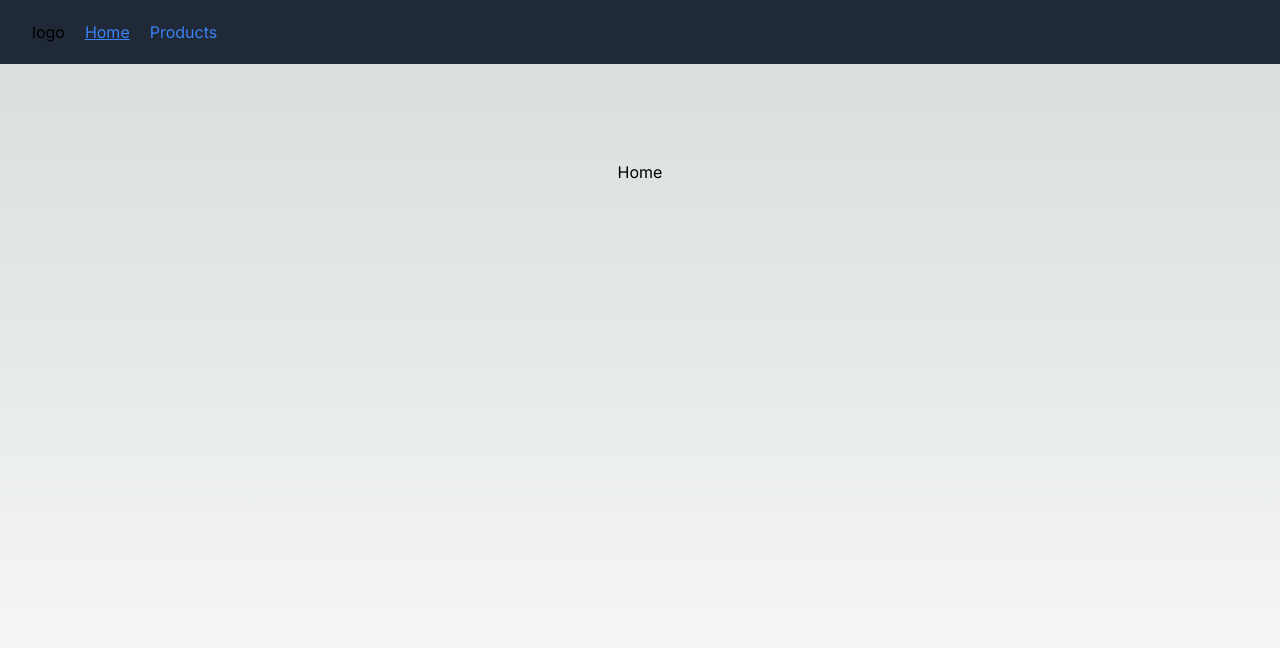
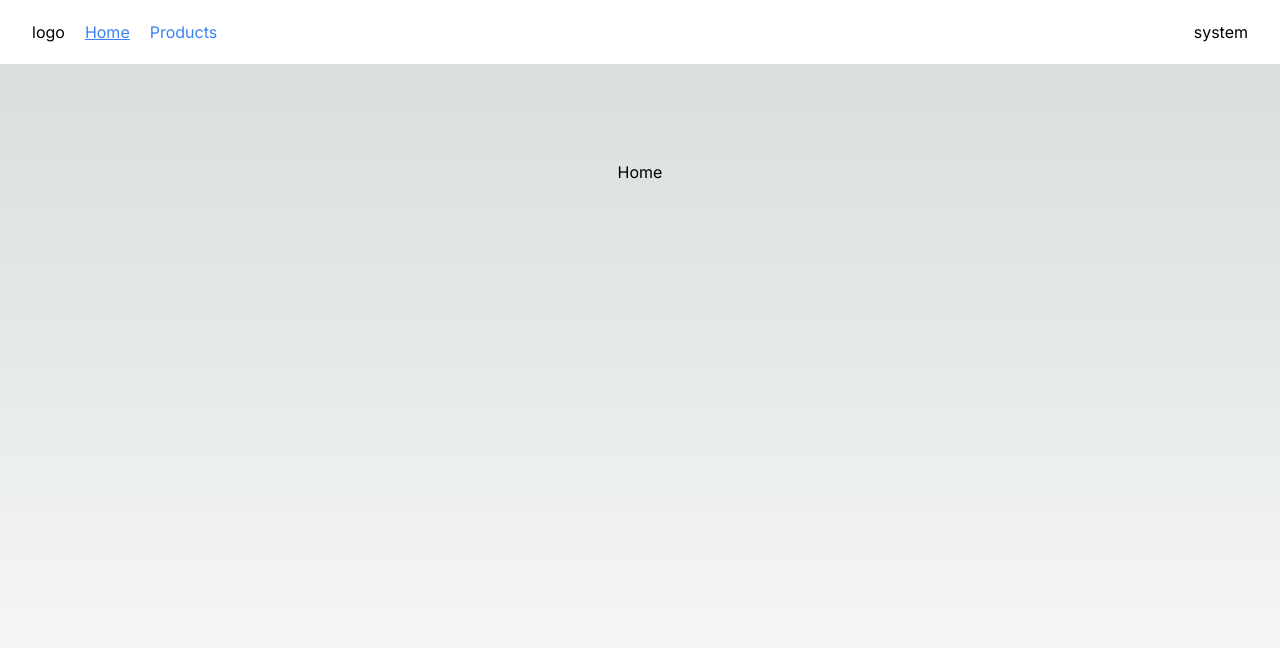
Before and after one commit to gajda-w/storefront-nextjs, a Next.js app: page / in a window 1280 px wide. Shown: the top 648 px of the page. Built offline with nearby package versions, Linux system fonts and the light colour scheme.

Commit message:
[wip]pdp

```diff
--- a/package.json
+++ b/package.json
@@ -11,6 +11,7 @@
   "dependencies": {
     "clsx": "^2.1.0",
     "next": "14.1.0",
+    "next-themes": "^0.2.1",
     "react": "^18",
     "react-dom": "^18"
   },
--- a/src/app/components/NavBar.tsx
+++ b/src/app/components/NavBar.tsx
@@ -1,9 +1,10 @@
 import { ActiveLink } from "@/app/components/ActiveLink";
 import { HamburgerMenu } from "@/app/components/HamburgerMenu";
+import { ThemeToggle } from "@/app/components/ThemeToggle";
 
 export const Navbar = () => {
   return (
-    <nav className="bg-gray-800">
+    <nav className="bg-white dark:bg-gray-800">
       <div className="mx-auto max-w-7xl px-2 sm:px-6 lg:px-8">
         <div className="relative flex h-16 items-center justify-between">
           <div className="absolute inset-y-0 left-0 flex items-center sm:hidden">
@@ -20,6 +21,7 @@ export const Navbar = () => {
               </li>
             </ul>
           </div>
+          <ThemeToggle />
         </div>
       </div>
     </nav>
--- a/src/app/components/ProductsList.tsx
+++ b/src/app/components/ProductsList.tsx
@@ -1,3 +1,4 @@
+import Link from "next/link";
 import { ProductCard } from "@/app/components";
 import { type Product } from "@/app/types";
 
@@ -9,7 +10,9 @@ export const ProductsList = ({ products }: ProductsListProps) => {
   return (
     <ul className="flex flex-wrap items-center justify-center gap-5" data-testid="products-list">
       {products.map((product) => (
-        <ProductCard key={product.id} product={product} />
+        <Link href={`/products/${product.id}`} key={product.id}>
+          <ProductCard product={product} />
+        </Link>
       ))}
     </ul>
   );
--- /dev/null
+++ b/src/app/components/ThemeToggle.tsx
@@ -0,0 +1,19 @@
+"use client";
+
+import { useTheme } from "next-themes";
+
+export const ThemeToggle = () => {
+  const { theme, setTheme } = useTheme();
+
+  const handleSetTheme = () => {
+    const newTheme = theme === "light" ? "dark" : "light";
+    setTheme(newTheme);
+  };
+  return (
+    <div>
+      <button className="text-black" onClick={handleSetTheme}>
+        {theme}
+      </button>
+    </div>
+  );
+};
--- a/src/app/layout.tsx
+++ b/src/app/layout.tsx
@@ -1,5 +1,6 @@
 import type { Metadata } from "next";
 import { Inter } from "next/font/google";
+import { Providers } from "@/app/providers";
 import "./globals.css";
 
 import { Navbar } from "@/app/components/NavBar";
@@ -17,10 +18,12 @@ export default function RootLayout({
   children: React.ReactNode;
 }>) {
   return (
-    <html lang="en">
+    <html lang="en" suppressHydrationWarning>
       <body className={inter.className}>
-        <Navbar />
-        {children}
+        <Providers>
+          <Navbar />
+          {children}
+        </Providers>
       </body>
     </html>
   );
--- /dev/null
+++ b/src/app/products/[id]/page.tsx
@@ -0,0 +1,10 @@
+import { type ProductResponseItem } from "@/app/products/page";
+import { type Product } from "@/app/types";
+
+export default async function Product({ params: { id } }: { params: { id: string } }) {
+  console.log(id);
+  const res = await fetch(`https://naszsklep-api.vercel.app/api/products/${id}`);
+  const product = (await res.json()) as ProductResponseItem;
+
+  return <div>{product.title}</div>;
+}
--- a/src/app/products/page.tsx
+++ b/src/app/products/page.tsx
@@ -1,7 +1,35 @@
 import { ProductsList } from "@/app/components";
-import { products } from "@/app/mocks";
+import { type Product } from "@/app/types";
 
-export default function Products() {
+export type ProductResponseItem = {
+  id: string;
+  title: string;
+  price: number;
+  description: string;
+  category: string;
+  rating: {
+    rate: number;
+    count: number;
+  };
+  image: string;
+  longDescription: string;
+};
+
+export default async function Products() {
+  const res = await fetch("https://naszsklep-api.vercel.app/api/products");
+  const productsResponse = (await res.json()) as ProductResponseItem[];
+
+  const products = productsResponse.map(
+    (product): Product => ({
+      id: product.id,
+      name: product.title,
+      category: product.category,
+      price: product.price,
+      regularPrice: product.price * 1.2,
+      image: product.image,
+    }),
+  );
+
   return (
     <main className="flex min-h-screen flex-col items-center justify-between p-24">
       <ProductsList products={products} />
--- /dev/null
+++ b/src/app/providers.tsx
@@ -0,0 +1,8 @@
+"use client";
+
+import { ThemeProvider } from "next-themes";
+import { type ReactNode } from "react";
+
+export function Providers({ children }: { children: ReactNode }) {
+  return <ThemeProvider attribute="class">{children}</ThemeProvider>;
+}
--- a/tailwind.config.ts
+++ b/tailwind.config.ts
@@ -1,6 +1,8 @@
 import type { Config } from "tailwindcss";
 
 const config: Config = {
+  // darkMode: "class",
+  darkMode: "class",
   content: [
     "./src/pages/**/*.{js,ts,jsx,tsx,mdx}",
     "./src/components/**/*.{js,ts,jsx,tsx,mdx}",
@@ -16,4 +18,5 @@ const config: Config = {
   },
   plugins: [],
 };
+// eslint-disable-next-line import/no-default-export
 export default config;
```
Also changed, not shown: 1 other file (tests, documents, lock files or other folders).
